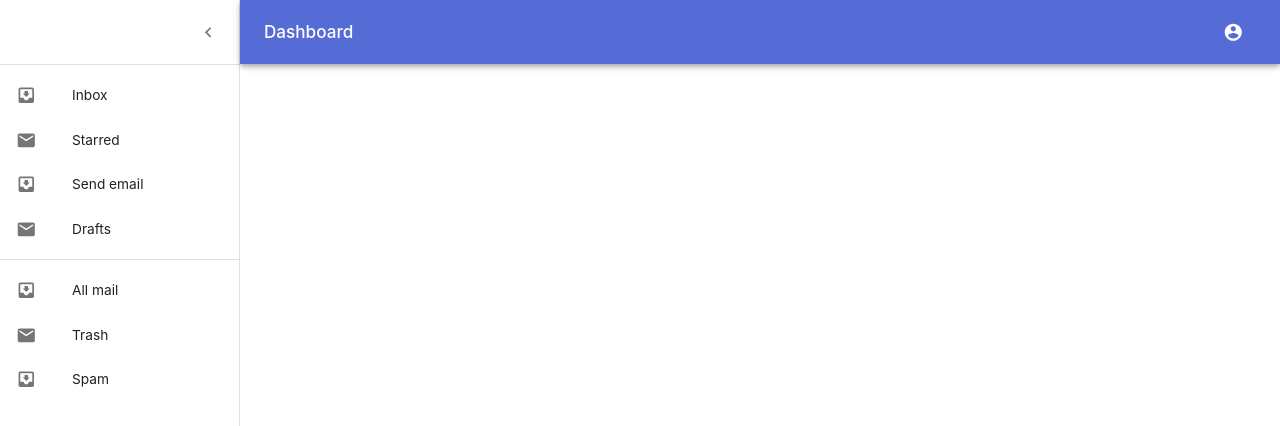
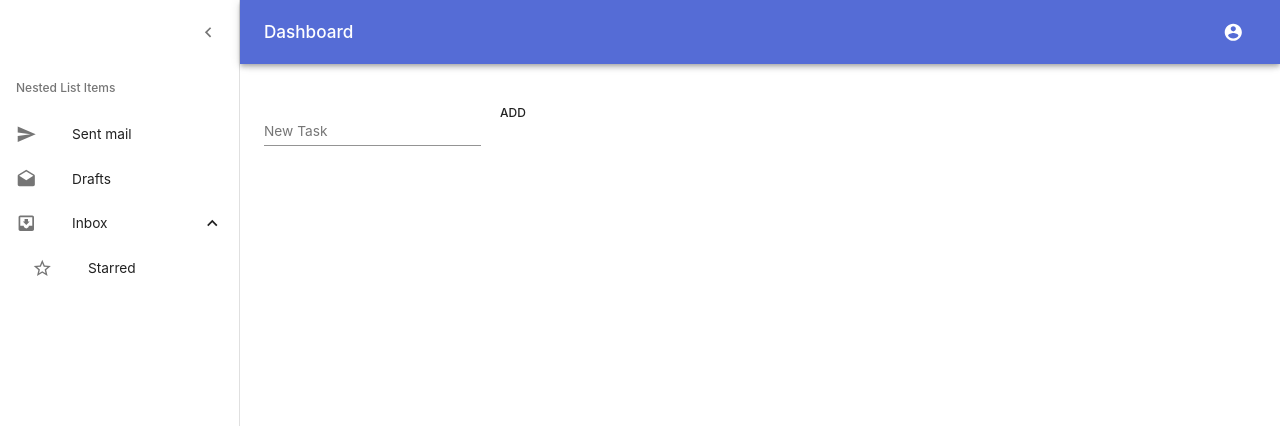
Before and after one commit to vuanhtu1993/react_os_core, a React (Create React App) app: page / in a window 1280 px wide. Shown: the top 426 px of the page. Built offline with nearby package versions, Linux system fonts and the light colour scheme.

Commit message:
Refactor code

```diff
--- a/src/App.js
+++ b/src/App.js
@@ -13,7 +13,9 @@ const reduxStore = configureStore(window.REDUX_INITIAL_DATA);
 function App() {
   return (
     <Provider store={reduxStore}>
-      <Layout/>
+      <Layout>
+        <TodoComponent/>
+      </Layout>
     </Provider>
   );
 }
--- a/src/components/Common/Drawer.js
+++ b/src/components/Common/Drawer.js
@@ -4,16 +4,10 @@ import PropTypes from 'prop-types'
 
 import { makeStyles, useTheme } from '@material-ui/core/styles';
 import Drawer from '@material-ui/core/Drawer';
-import List from '@material-ui/core/List';
-import Divider from '@material-ui/core/Divider';
 import IconButton from '@material-ui/core/IconButton';
 import ChevronLeftIcon from '@material-ui/icons/ChevronLeft';
 import ChevronRightIcon from '@material-ui/icons/ChevronRight';
-import ListItem from '@material-ui/core/ListItem';
-import ListItemIcon from '@material-ui/core/ListItemIcon';
-import ListItemText from '@material-ui/core/ListItemText';
-import InboxIcon from '@material-ui/icons/MoveToInbox';
-import MailIcon from '@material-ui/icons/Mail';
+import CustomizeList from './List'
 
 const drawerWidth = 240;
 
@@ -102,24 +96,7 @@ export default function CustomizeDrawer({open, handleDrawerClose}) {
           {theme.direction === 'rtl' ? <ChevronRightIcon /> : <ChevronLeftIcon />}
         </IconButton>
       </div>
-      <Divider />
-      <List>
-        {['Inbox', 'Starred', 'Send email', 'Drafts'].map((text, index) => (
-          <ListItem button key={text}>
-            <ListItemIcon>{index % 2 === 0 ? <InboxIcon /> : <MailIcon />}</ListItemIcon>
-            <ListItemText primary={text} />
-          </ListItem>
-        ))}
-      </List>
-      <Divider />
-      <List>
-        {['All mail', 'Trash', 'Spam'].map((text, index) => (
-          <ListItem button key={text}>
-            <ListItemIcon>{index % 2 === 0 ? <InboxIcon /> : <MailIcon />}</ListItemIcon>
-            <ListItemText primary={text} />
-          </ListItem>
-        ))}
-      </List>
+      <CustomizeList/>
     </Drawer>
   );
 }
--- a/src/components/Common/Layout.js
+++ b/src/components/Common/Layout.js
@@ -1,5 +1,7 @@
 import React from 'react';
 import clsx from 'clsx';
+import PropTypes from 'prop-types'
+
 import {makeStyles} from '@material-ui/core/styles';
 import CssBaseline from '@material-ui/core/CssBaseline';
 import AppBar from '@material-ui/core/AppBar';
@@ -8,8 +10,8 @@ import Typography from '@material-ui/core/Typography';
 import IconButton from '@material-ui/core/IconButton';
 import Badge from '@material-ui/core/Badge';
 import MenuIcon from '@material-ui/icons/Menu';
-import NotificationsIcon from '@material-ui/icons/Notifications';
 import ListMenu from './ListMenu'
+import Container from '@material-ui/core/Container'
 
 import Drawer from './Drawer'
 
@@ -94,16 +96,22 @@ const useStyles = makeStyles(theme => ({
   },
 }));
 
-export default function Layout() {
+export default function Layout(props) {
   const classes = useStyles();
   const [open, setOpen] = React.useState(true);
   const handleDrawerOpen = () => {
     setOpen(true);
   };
+
   const handleDrawerClose = () => {
     setOpen(false);
   };
+
   const fixedHeightPaper = clsx(classes.paper, classes.fixedHeight);
+
+  const {children, ...rest} = props
+
+  console.log(rest);
 
   return (
     <div className={classes.root}>
@@ -128,6 +136,16 @@ export default function Layout() {
       {/*Menu left*/}
       <Drawer handleDrawerClose={handleDrawerClose} open={open}/>
       {/*Main Content*/}
+      <main className={classes.content}>
+        <div className={classes.appBarSpacer} />
+        <Container maxWidth="lg" className={classes.container}>
+          {children}
+        </Container>
+      </main>
     </div>
   );
 }
+
+Layout.propTypes = {
+
+}
--- /dev/null
+++ b/src/components/Common/List.js
@@ -0,0 +1,78 @@
+import React from 'react';
+
+import { makeStyles } from '@material-ui/core/styles';
+import ListSubheader from '@material-ui/core/ListSubheader';
+import List from '@material-ui/core/List';
+import ListItem from '@material-ui/core/ListItem';
+import ListItemIcon from '@material-ui/core/ListItemIcon';
+import ListItemText from '@material-ui/core/ListItemText';
+import InboxIcon from '@material-ui/icons/MoveToInbox';
+import DraftsIcon from '@material-ui/icons/Drafts';
+import SendIcon from '@material-ui/icons/Send';
+import ExpandLess from '@material-ui/icons/ExpandLess';
+import ExpandMore from '@material-ui/icons/ExpandMore';
+import StarBorder from '@material-ui/icons/StarBorder';
+import Collapse from '@material-ui/core/Collapse'
+
+const useStyles = makeStyles(theme => ({
+  root: {
+    width: '100%',
+    maxWidth: 360,
+    backgroundColor: theme.palette.background.paper,
+  },
+  nested: {
+    paddingLeft: theme.spacing(4),
+  },
+}));
+
+export default function CustomizeList() {
+  const classes = useStyles();
+  const [open, setOpen] = React.useState(true);
+
+  function handleClick() {
+    setOpen(!open);
+  }
+
+  return (
+    <List
+      component="nav"
+      aria-labelledby="nested-list-subheader"
+      subheader={
+        <ListSubheader component="div" id="nested-list-subheader">
+          Nested List Items
+        </ListSubheader>
+      }
+      className={classes.root}
+    >
+      <ListItem button>
+        <ListItemIcon>
+          <SendIcon />
+        </ListItemIcon>
+        <ListItemText primary="Sent mail" />
+      </ListItem>
+      <ListItem button>
+        <ListItemIcon>
+          <DraftsIcon />
+        </ListItemIcon>
+        <ListItemText primary="Drafts" />
+      </ListItem>
+      <ListItem button onClick={handleClick}>
+        <ListItemIcon>
+          <InboxIcon />
+        </ListItemIcon>
+        <ListItemText primary="Inbox" />
+        {open ? <ExpandLess /> : <ExpandMore />}
+      </ListItem>
+      <Collapse in={open} timeout="auto" unmountOnExit>
+        <List component="div" disablePadding>
+          <ListItem button className={classes.nested}>
+            <ListItemIcon>
+              <StarBorder />
+            </ListItemIcon>
+            <ListItemText primary="Starred" />
+          </ListItem>
+        </List>
+      </Collapse>
+    </List>
+  );
+}
```
